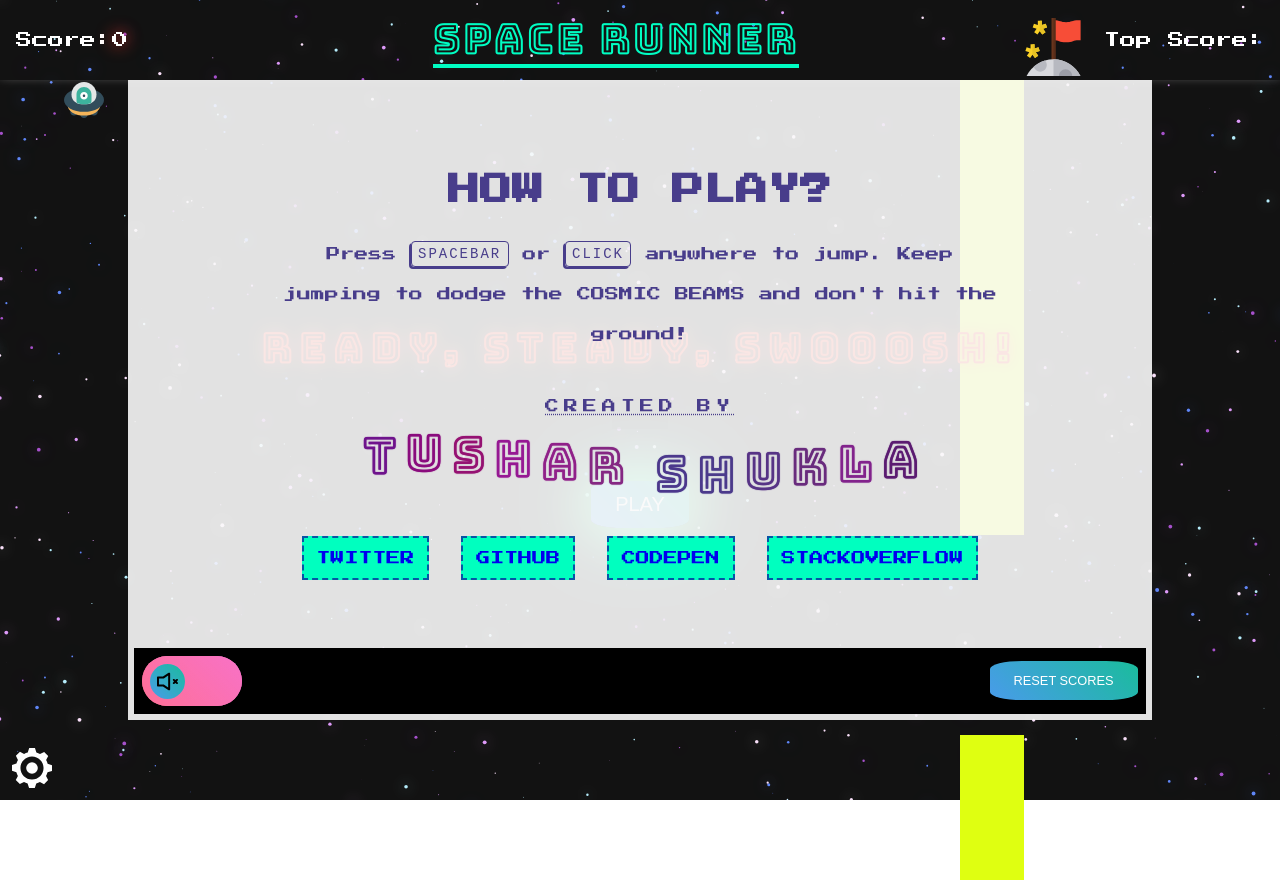
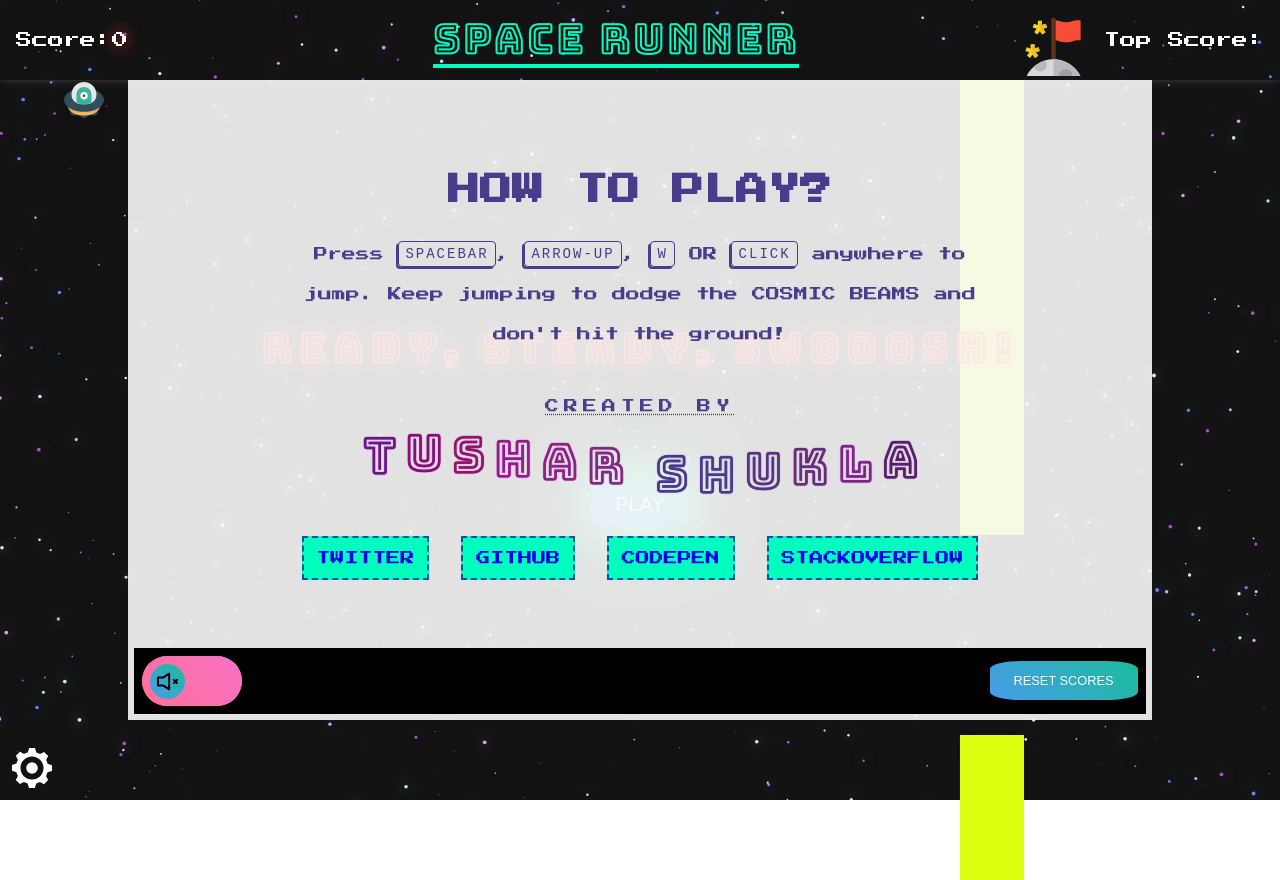
Before and after one commit to tusharshuklaa/space-runner, a website built with webpack: page index.html in a window 1280 px wide. Both pictures are taken after a click on the button "Settings button". Shown: the top 880 px of the page. Built offline with nearby package versions, Linux system fonts and the light colour scheme.

Commit message:
Added support for Arrow Key and 'w' key (#15)
* minor fixes and WIP

* Added settings modal and few other bug fixes

* fixed bug for storing 0 in leaderboard

* Added eslint, prettier and fixed code accordingly

* added root true for eslint config

* refactored code and fixed resetting score issue

* Updated production ready game js file

* Fixed play again issue and more refactoring

* cosmetic changes of naming convention

* Added stars from bg canvas element

* updated prod game script

* Added support for up arrow key,w and removed unwanted code

```diff
--- a/index.html
+++ b/index.html
@@ -60,9 +60,8 @@
           <div class="gameInstructions">
             <h2>HOW TO PLAY?</h2>
             <p class="howToPlay">
-              Press <code>SPACEBAR</code> or <code>CLICK</code> anywhere to jump.
-              Keep jumping to dodge the COSMIC BEAMS
-              and don't hit the ground!
+              Press <code>SPACEBAR</code>, <code>ARROW-UP</code>, <code>W</code> OR <code>CLICK</code> anywhere to jump.
+              Keep jumping to dodge the COSMIC BEAMS and don't hit the ground!
             </p>
           </div>
 
--- a/src/scripts/StarryBg.ts
+++ b/src/scripts/StarryBg.ts
@@ -26,26 +26,10 @@ export default function AddStars(canvasEl: HTMLCanvasElement): void {
     }
   };
 
-  let opacity = 1;
-  let speed = 0.0005;
-  let time = 0;
-
-  const spinSpeed = (desiredSpeed: number) => {
-    speed += (desiredSpeed - speed) * 0.01;
-    time += speed;
-    return time;
-  };
-
-  const starOpacity = (desiredOpacity: number, ease: number) => {
-    opacity += (desiredOpacity - opacity) * ease;
-    return (c.fillStyle = `rgba(18, 18, 18, ${opacity})`);
-  };
-
   const renderStars = () => {
     c.save();
 
-    starOpacity(1, 0.01);
-    spinSpeed(0.001);
+    c.fillStyle = `rgba(18, 18, 18, 1)`;
 
     c.fillRect(0, 0, canvas.width, canvas.height);
     c.translate(canvas.width / 2, canvas.height / 2);
@@ -53,8 +37,6 @@ export default function AddStars(canvasEl: HTMLCanvasElement): void {
     for (let i = 0; i < stars.length; i++) {
       stars[i].update();
     }
-
-    c.restore();
   };
 
   const init = () => {
--- a/src/scripts/character.ts
+++ b/src/scripts/character.ts
@@ -65,7 +65,7 @@ export default class Character {
   }
 
   jumpOnKeypress(e: KeyboardEvent): void {
-    if (e.key === " ") {
+    if (e.key === " " || e.key === "ArrowUp" || e.key === "w") {
       this.jump();
     }
   }
--- a/src/scripts/constants.ts
+++ b/src/scripts/constants.ts
@@ -16,11 +16,4 @@ export const pipeColorPalette = [
   "#bf00ff", // purple
 ];
 
-export const starColors = [
-  // ...pipeColorPalette,
-  "#A751CC",
-  "#DE9AF9",
-  "#F9E0F9",
-  "#B5ECFB",
-  "#5F86F7",
-];
+export const starColors = ["#A751CC", "#DE9AF9", "#F9E0F9", "#B5ECFB", "#5F86F7"];
```
Also changed, not shown: dist/styles/style.css, readme.md.
